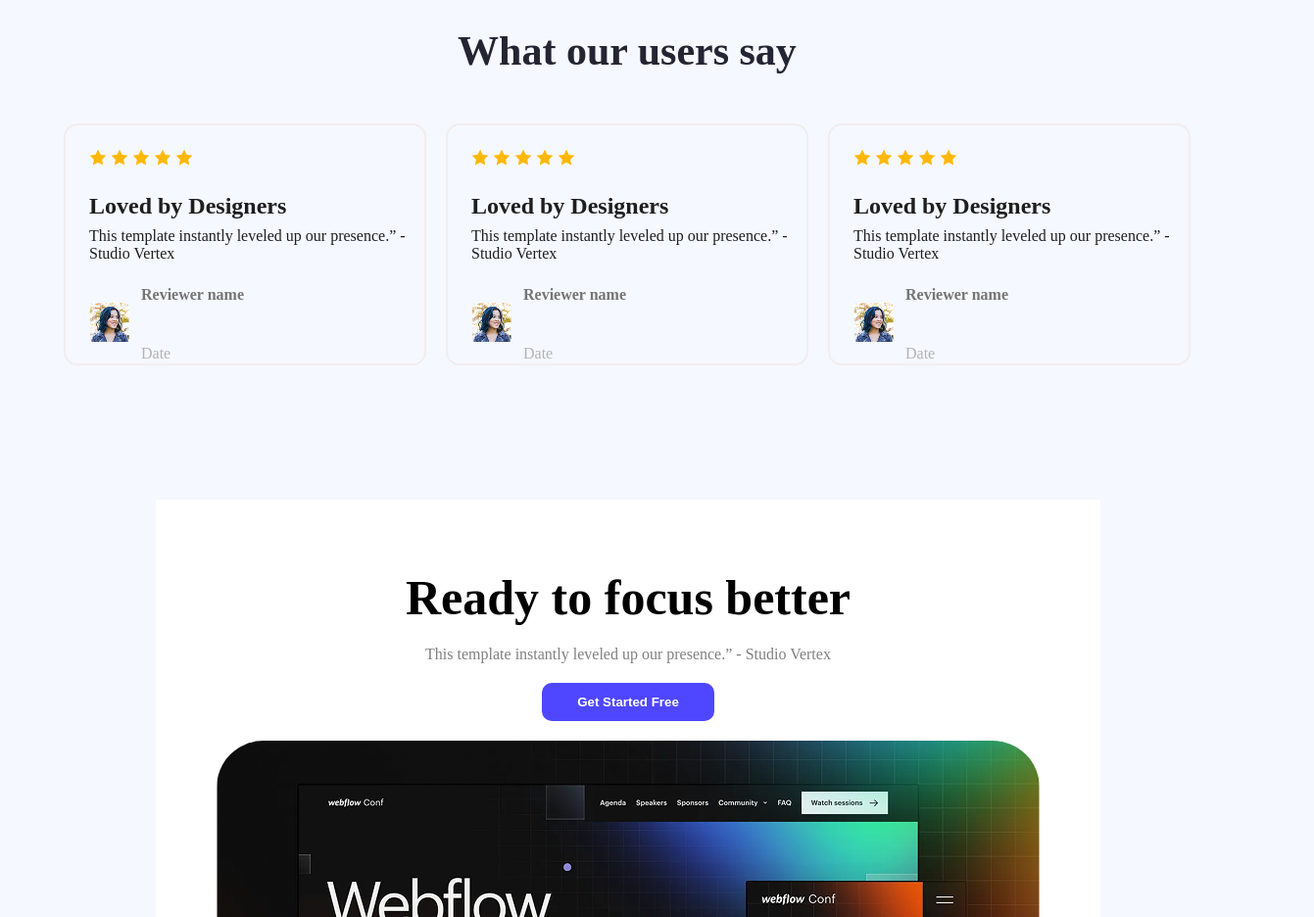
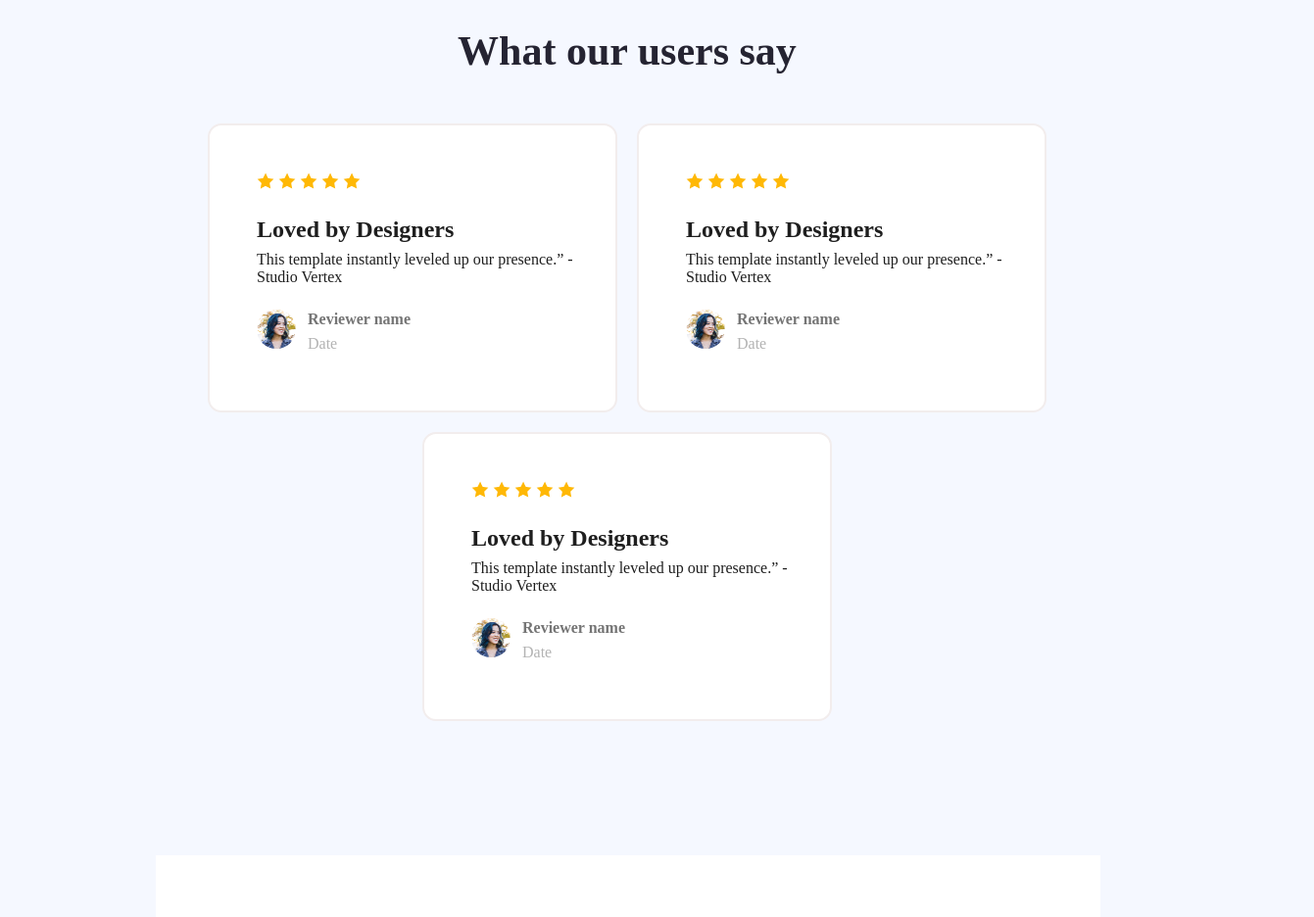
Before and after one commit to shakhawat71/Assignment-1, a plain HTML site: page index.html in a window 1280 px wide. Shown: the part 2000-2936 px from the top of the page at 98% size, 1341 px wide, since content can reach past the window. Drawn offline with Linux system fonts and the light colour scheme.

Commit message:
Final correction

```diff
--- a/styles/user-feedback.css
+++ b/styles/user-feedback.css
@@ -15,23 +15,17 @@
     flex-wrap: wrap;
     justify-content: center;
     gap: 20px;
-    /* background-color: #FFFFFF; */
+
 }
 .user{
     border: 2px solid #F2EDED;
     border-radius: 14px;
-    /* padding: 24px; */
+    padding: 24px;
     height: 243px;
     width: 366px;
+    background-color: #FFFFFF;
 }
-.user-information{
-    display: flex;
-    align-items: center;
-}
-.user-information2 p{
-    margin: 0px;
-    margin-left: 12px;
-}
+
 .image-star{
     margin-top: 24px;
     margin-bottom: 24px;
@@ -51,27 +45,41 @@
     margin-left: 24px;
     color: #1E1E1E;
     font-size: 16px;
-    font-weight: 400px;
+    font-weight: 400;
 }
 .user-image img{
+    margin-left: 0;
+    width: 40px;
+    height: 40px;
+    border-radius: 50%;
+}
+.user-information{
+    display: flex;
+    display: flex;
+    align-items: center;
     margin-left: 24px;
 }
-.user-information2 .name{
+.user-information2{
+    display: flex;
+    flex-direction: column;
+    display: flex;
+    flex-direction: column;
+    justify-content: center;
+    margin-left: 12px;
+}
+.user-information .name{
+    margin: 0;
+    width: 100%;
+    height: 25px;
     color: #757575;
     font-size: 16px;
     font-weight: bold;
-    margin-bottom: 0px;
+    margin: 0;
 }
-.user-information2 .date{
+.user-information .date{
+    margin: 0;
     color: #B3B3B3;
     font-size: 16px;
-    font-weight: 400px;
+    font-weight: 400;
+    margin: 0;
 }
-.user-information{
-    display: flex;
-    align-items: center;
-}
-.user-information2 p{
-    margin: 0px;
-    margin-left: 12px;
-}
```
Also changed, not shown: index.html (+1 -1 lines).
